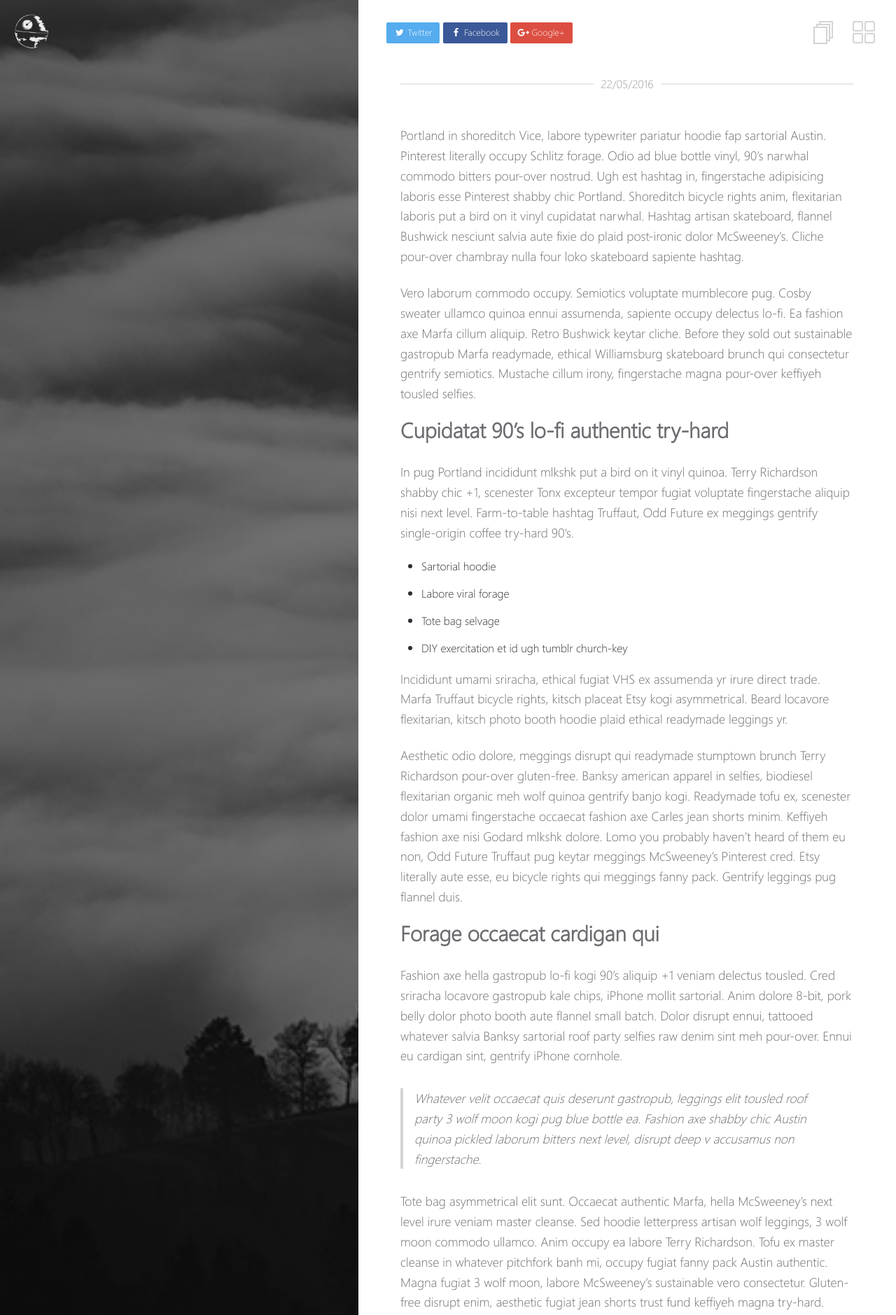
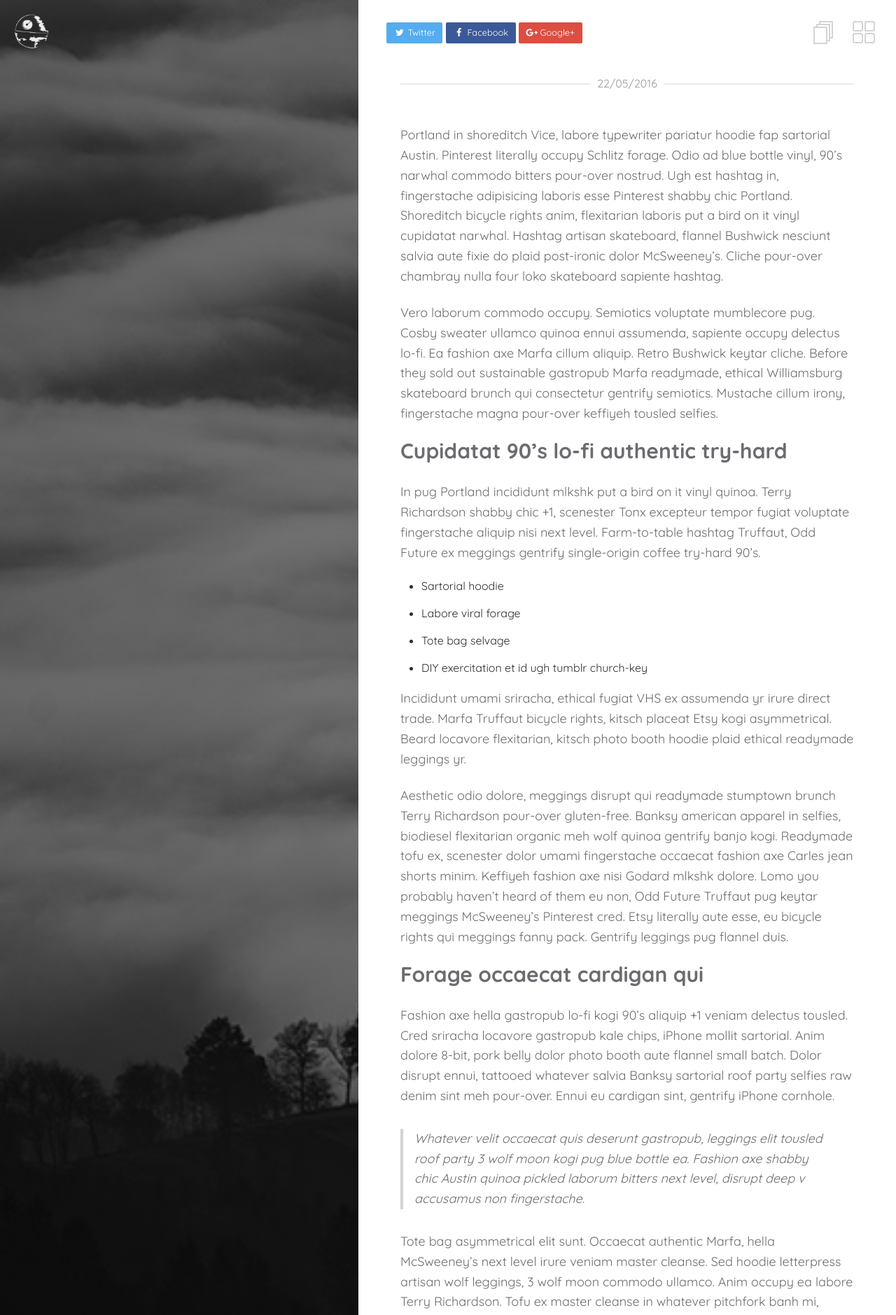
Before and after one commit to fernandosavio/fernandosavio.github.io, a Jekyll site: the page built from _posts/2016-05-22-markup-text-readability.md, in a window 1280 px wide. Shown: the top 1879 px of the page at 70% size. Built offline with Jekyll 4.4.1, drawn with Linux system fonts in a browser that asks for light colours.

Commit message:
Tema Halve instalad

```diff
--- a/_config.yml
+++ b/_config.yml
@@ -2,7 +2,7 @@
 title: Fernando Sávio Blog
 description: Dump mental de coisas sobre programação e estudos.
 title_separator: "-"
-url: https://fernandosavio.github.io/
+url: https://fernandosavio.github.io
 logo: logo.png                                       # Site logo
 locale: pt_BR
 timezone  : America/Sao_Paulo
--- a/_includes/head.html
+++ b/_includes/head.html
@@ -44,6 +44,7 @@
   <link rel="shortcut icon" href="{{ site.url }}/favicon.ico" />
   <!-- CSS -->
   <link rel="stylesheet" type="text/css" href="{{ site.url }}/assets/css/main.css">
+  <link href="https://fonts.googleapis.com/css?family=Quicksand:400,700" rel="stylesheet">
   <!-- Left Block Image for Posts -->
   {% if page.image %}
   {% capture image %}{{ page.image }}{% endcapture %}
--- a/_layouts/post.html
+++ b/_layouts/post.html
@@ -29,7 +29,7 @@
       <div class="share-buttons">
         {% include share.html %}
       </div>
-      <a href="../posts.html" title="posts" class="posts-menu-icon"></a>
+      <a href="{{ site.url }}/artigos.html" title="posts" class="posts-menu-icon"></a>
       <a title="projects" class="projects-menu-icon">
         <span></span>
       </a>
--- a/assets/_sass/_variables.scss
+++ b/assets/_sass/_variables.scss
@@ -9,7 +9,8 @@
 $yellow: #f89406;
 $aqua: #7FDBFF;
 
-$base-font: "weblysleek_uilight", sans-serif;
+// $base-font: "weblysleek_uilight", sans-serif;
+$base-font: "Quicksand", sans-serif;
 $code-font: "LiberationMonoRegular",monospace;
 // break point
 $small: 750px;
```
Also changed, not shown: assets/_sass/vendor/fonts.scss (line endings or trailing spaces).
